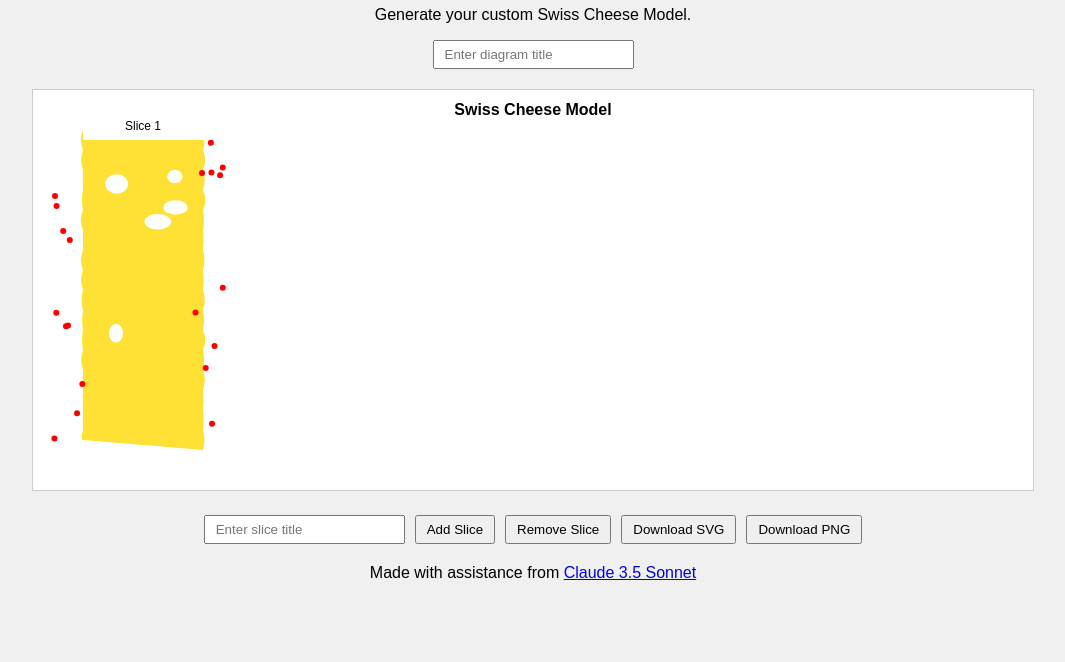
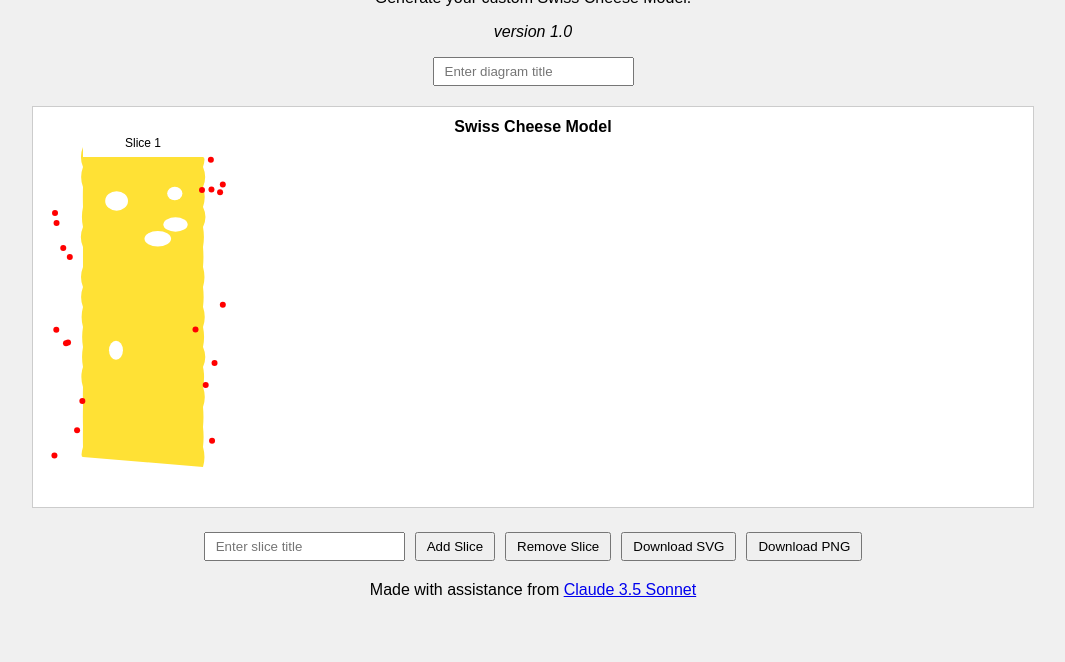
Before and after one commit to upgundecha/cheese-slice, a plain HTML site: page index.html in a window 1280 px wide. Shown: the part 138-800 px from the top of the page, without its empty margins (107-1172 px from the left). Drawn offline with Linux system fonts and the light colour scheme.

Commit message:
Update index.html

```diff
--- a/index.html
+++ b/index.html
@@ -39,6 +39,7 @@
     <div class="container">
         <h1>The Swiss Cheese Model Diagram Generator 🧀</h1>
         <p>Generate your custom Swiss Cheese Model.</p>
+        <p><i>version 1.0</i></p>
         <div class="controls">
             <input type="text" id="diagramTitle" placeholder="Enter diagram title">
         </div>
```
